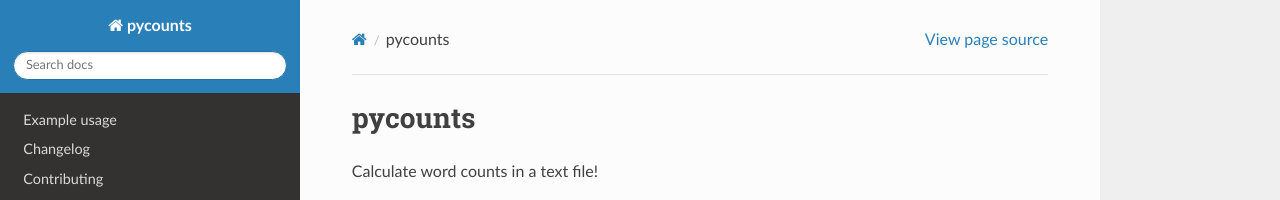
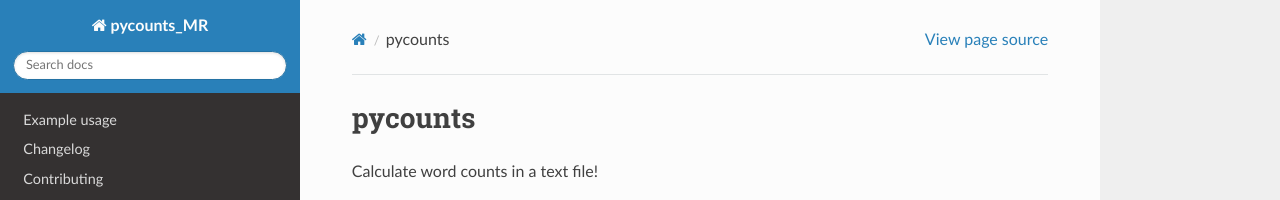
Before and after one commit to morganrosenberg50/pycounts_MR, a Sphinx documentation site: the page built from docs/index.md, in a window 1280 px wide. Shown: the top 200 px of the page. Built offline with Sphinx 7.4.7 and the Read the Docs theme 2.0.0, drawn with Linux system fonts in a browser that asks for light colours; pages that are not in the unit, such as notebooks, are missing from menus.

Commit message:
still debugging

```diff
--- a/docs/conf.py
+++ b/docs/conf.py
@@ -6,7 +6,7 @@
 
 # -- Project information -----------------------------------------------------
 
-project = u"pycounts"
+project = u"pycounts_MR"
 copyright = u"2022, Morgan Rosenberg"
 author = u"Morgan Rosenberg"
 
--- a/pyproject.toml
+++ b/pyproject.toml
@@ -1,5 +1,5 @@
 [tool.poetry]
-name = "pycounts"
+name = "pycounts_MR"
 version = "0.1.0"
 description = "Calculate word counts in a text file!"
 authors = ["Morgan Rosenberg"]
```
